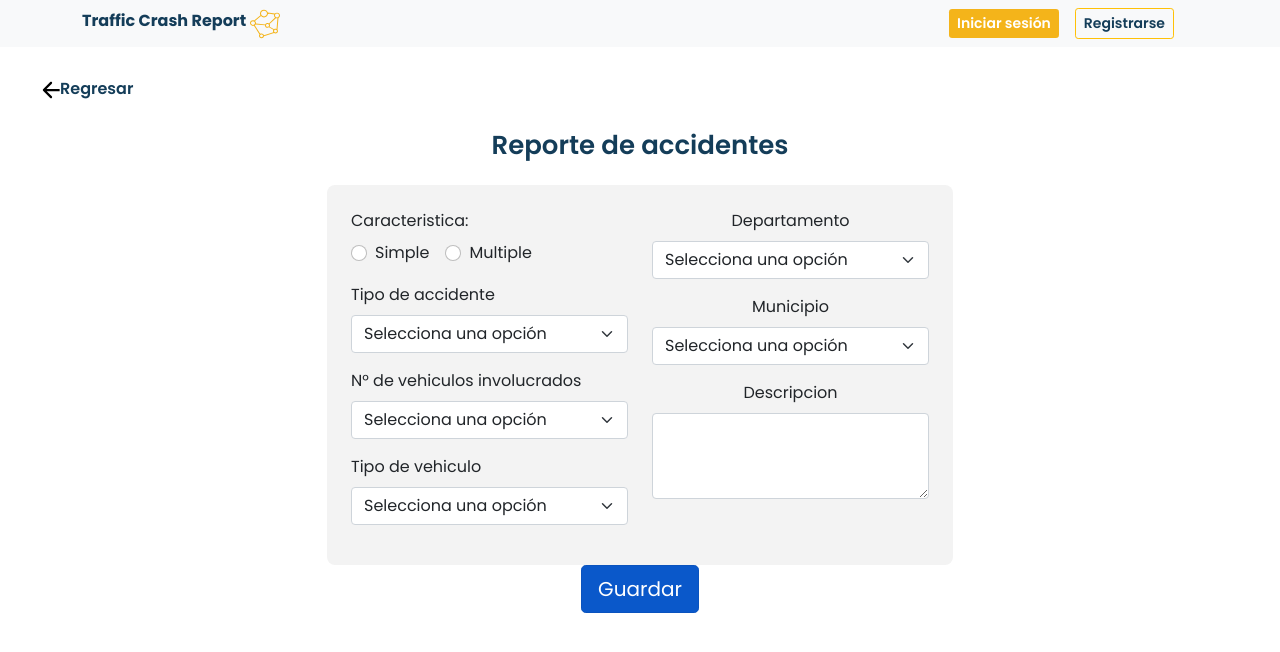
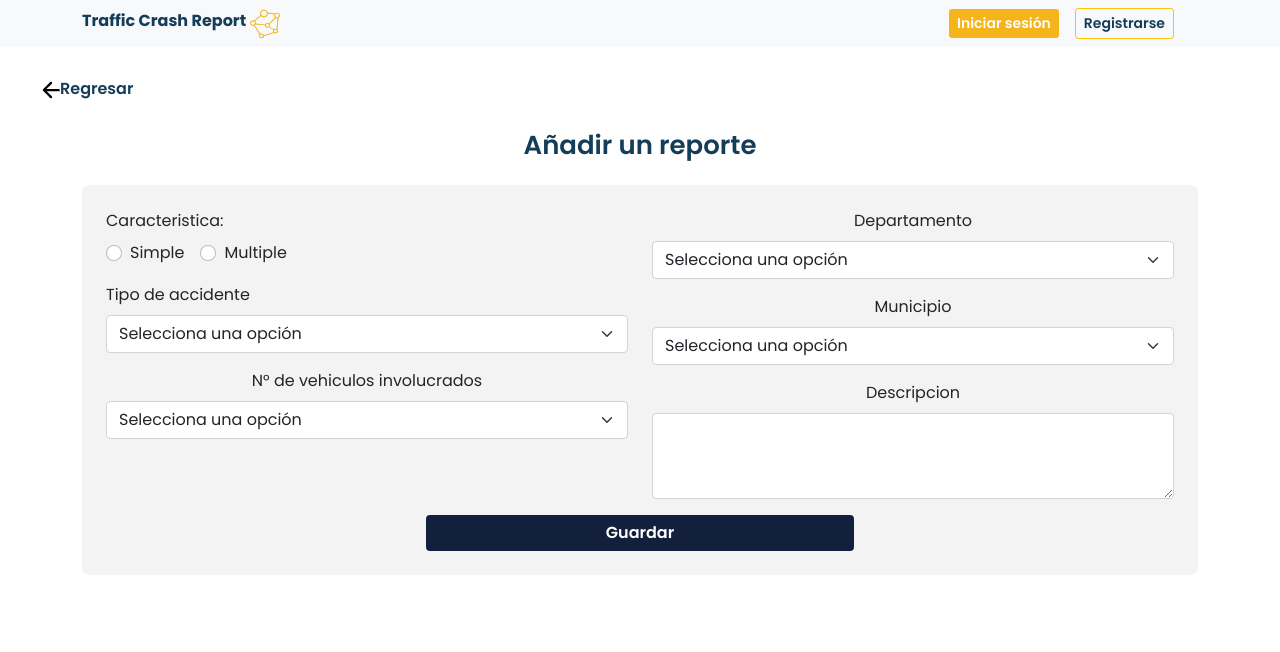
Before and after one commit to HDP115-UES/frontend, a React (Create React App) app: page /addReport in a window 1280 px wide. Shown: the top 652 px of the page. Built offline with nearby package versions, Linux system fonts and the light colour scheme.

Commit message:
Report view refactored

```diff
--- a/package.json
+++ b/package.json
@@ -8,8 +8,9 @@
     "@testing-library/user-event": "^13.5.0",
     "axios": "^0.27.2",
     "bootstrap": "^5.1.3",
+    "moment": "^2.29.3",
+    "react": "^17.0.2",
     "react-bootstrap": "^2.4.0",
-    "react": "^17.0.2",
     "react-dom": "^17.0.2",
     "react-router-dom": "^6.3.0",
     "react-scripts": "5.0.1",
--- a/src/Pages/GetAccidents/getAccidents.jsx
+++ b/src/Pages/GetAccidents/getAccidents.jsx
@@ -1,6 +1,7 @@
 import React from "react";
 import { useEffect, useState } from "react";
 import axios from "axios";
+import moment from "moment";
 import {
   Container,
   Table,
@@ -22,12 +23,11 @@ export const GetAccidents = () => {
         .catch((error) => {
           console.log(error);
         });
-      console.log(response.data);
-      /*   setData(response.data); */
-      /*   console.log(data); */
+      setData(response.data);
     };
-    getData();
-  }, []);
+    if (!data.length) getData();
+    console.log(data);
+  }, [data]);
   return (
     <>
       <BackButton />
@@ -57,11 +57,30 @@ export const GetAccidents = () => {
                   <th>#</th>
                   <th>Accidente</th>
                   <th>Departamento</th>
-                  <th>Fecha/Hora accidente</th>
+                  <th>Fecha</th>
+                  <th>Hora</th>
                   <th>Detalles</th>
                 </tr>
               </thead>
               <tbody>
+                {data.map((accidente) => {
+                  return (
+                    <tr key={accidente.id_reporte}>
+                      <td>{accidente.id_reporte}</td>
+                      <td>{accidente.accidente}</td>
+                      <td>{accidente.departamento}</td>
+                      <td>{accidente.fecha_accidente}</td>
+                      <td>
+                        {moment(accidente.hora_accidente, "HHmmss").format(
+                          "HH:mm:ss"
+                        )}
+                      </td>
+                      <td>
+                        <a href="#vermas">Ver más</a>
+                      </td>
+                    </tr>
+                  );
+                })}
               </tbody>
             </Table>
           </Col>
--- a/src/Pages/Principal/homePage.jsx
+++ b/src/Pages/Principal/homePage.jsx
@@ -2,7 +2,6 @@ import React from "react";
 import { Container, Row, Col } from "react-bootstrap";
 import "./homePage.css";
 import reportAccident from "../../Assets/Images/reportAccident.svg";
-import getAccident from "../../Assets/Images/get-reports.svg";
 import { Link } from "react-router-dom";
 export const HomePage = () => {
   return (
--- a/src/Pages/ReportAccident/reportAccident.jsx
+++ b/src/Pages/ReportAccident/reportAccident.jsx
@@ -1,4 +1,4 @@
-import React from 'react'
+import React from "react";
 import { Container, Row, Col, Form, Button } from "react-bootstrap";
 import BackButton from "../../Components/BackButton/BackButton";
 import "./report.css";
@@ -8,8 +8,8 @@ export const ReportAccident = () => {
     <>
       <BackButton />
       <Container className="signupContainer d-flex flex-column align-items-center justify-content-center mt-4 ">
-        <h1 className="mb-4">Reporte de accidentes</h1>
-        <Form className="formContainer p-4 d-flex flex-column justify-content-center">
+        <h1 className="mb-4">Añadir un reporte</h1>
+        <Form className="w-100 formContainer p-4 d-flex flex-column justify-content-center">
           <Row>
             <Col sm={12} md={6}>
               <Form.Group
@@ -17,10 +17,8 @@ export const ReportAccident = () => {
                 controlId="formBasicFistName"
               >
                 <Form.Label>Caracteristica: </Form.Label>
-
-                <Form>
-      {['radio'].map((type) => (
-        <div key={`inline-${type}`} className="mb-3">
+                {["radio"].map((type) => (
+                  <div key={`default-${type}`} className="mb-3">
                     <Form.Check
                       inline
                       label="Simple"
@@ -37,12 +35,8 @@ export const ReportAccident = () => {
                     />
                   </div>
                 ))}
-    </Form>
               </Form.Group>
-              <Form.Group
-                className="mb-3 text-start"
-                controlId="formBasicLastName"
-              >
+              <Form.Group className="mb-3 text-start" controlId="formBasicTipo">
                 <Form.Label>Tipo de accidente </Form.Label>
                 <Form.Select aria-label="Default select example">
                   <option>Selecciona una opción</option>
@@ -51,17 +45,7 @@ export const ReportAccident = () => {
                   <option value="3">Three</option>
                 </Form.Select>
               </Form.Group>
-              <Form.Group
-                className="mb-3 text-start"
-                controlId="formBasicEmail"
-              >
-              </Form.Group>
-              <Form.Group
-                className="mb-3 text-start"
-                controlId="formBasicPassword"
-              >
-
-                <Form.Group className="mb-3" controlId="formBasicDepartamento">
+              <Form.Group className="mb-3" controlId="formBasicInvo">
                 <Form.Label>N° de vehiculos involucrados</Form.Label>
                 <Form.Select aria-label="Default select example">
                   <option>Selecciona una opción</option>
@@ -71,17 +55,6 @@ export const ReportAccident = () => {
                   <option value="4">Four</option>
                   <option value="5">More</option>
                 </Form.Select>
-              </Form.Group>
-
-                <Form.Label>Tipo de vehiculo </Form.Label>
-                <Form.Group className="TipoVehiculo" controlId="tipoVehiculo">
-                <Form.Select aria-label="Default select example">
-                  <option>Selecciona una opción</option>
-                  <option value="1">One</option>
-                  <option value="2">Two</option>
-                  <option value="3">Three</option>
-                </Form.Select>
-                </Form.Group>
               </Form.Group>
             </Col>
             <Col sm={12} md={6}>
@@ -103,19 +76,28 @@ export const ReportAccident = () => {
                   <option value="3">Three</option>
                 </Form.Select>
               </Form.Group>
-
+              <Form.Group className="mb-3" controlId="formBasicDesc">
                 <Form.Label>Descripcion</Form.Label>
                 <Form.Group className="Descripcion" controlId="descripcion">
                   <Form.Control as="textarea" rows={3} />
                 </Form.Group>
-
+              </Form.Group>
             </Col>
           </Row>
+          <Button
+            type="submit"
+            style={{
+              backgroundColor: "var(--bgContainer)",
+              border: "none",
+              fontWeight: "600",
+              width: "40%",
+              margin: "0 auto",
+            }}
+          >
+            Guardar
+          </Button>
         </Form>
       </Container>
-      <Button variant="primary" size="lg" active>
-        Guardar
-      </Button>{' '}
     </>
   );
 };
--- a/src/Pages/UserReport/userReport.jsx
+++ b/src/Pages/UserReport/userReport.jsx
@@ -1,13 +1,10 @@
 import React from "react";
-import { useEffect, useState } from "react";
-import axios from "axios";
 import {
   Container,
   Table,
   Row,
   Col,
   Button,
-  Form,
   Pagination,
 } from "react-bootstrap";
 import BackButton from "../../Components/BackButton/BackButton";
@@ -38,7 +35,7 @@ export const UserReport = () => {
                   <td>Otto</td>
                   <td>@mdo</td>
                   <td>*Carburo</td>
-          <Button variant="light">Editar</Button>{' '}
+                  <Button variant="light">Editar</Button>{" "}
                 </tr>
               </tbody>
             </Table>
```
Also changed, not shown: 1 other file (tests, documents, lock files or other folders). Lines whose indentation alone changed are shown as unchanged.
